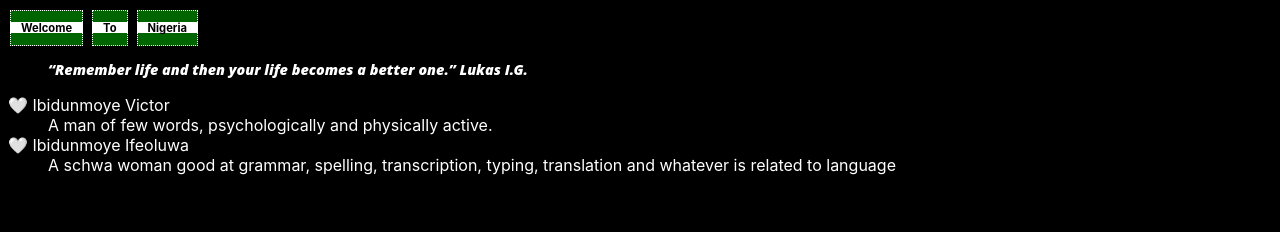
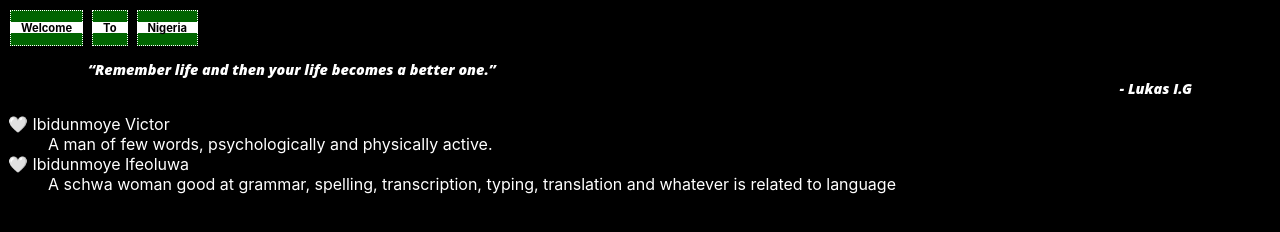
Before and after one commit to Eminence14/git-one, a plain HTML site: page index.html in a window 1280 px wide. Drawn offline with Linux system fonts and the light colour scheme.

Commit message:
added styled cite

```diff
--- a/index.html
+++ b/index.html
@@ -12,8 +12,10 @@
     <button class="butt" id="btn1" onclick="welcome()">To</button>
     <button class="butt" id="btn1" onclick="welcome()">Nigeria</button>
     <blockquote>
-      <q>Remember life and then your life becomes a better one.</q>
-      <cite>Lukas I.G.</cite>
+        <figure>
+            <q>Remember life and then your life becomes a better one.</q>
+            <cite id="author" dir="rtl"> Lukas I.G - </cite>
+        </figure>
     </blockquote>
     <dl>
       <dt>🤍 Ibidunmoye Victor</dt>
--- a/styles.css
+++ b/styles.css
@@ -22,3 +22,6 @@ button {
 dl {
     font-family: -apple-system, BlinkMacSystemFont, 'Segoe UI', Roboto, Oxygen, Ubuntu, Cantarell, 'Open Sans', 'Helvetica Neue', sans-serif;
 }
+#author {
+    display: block;
+}
```
